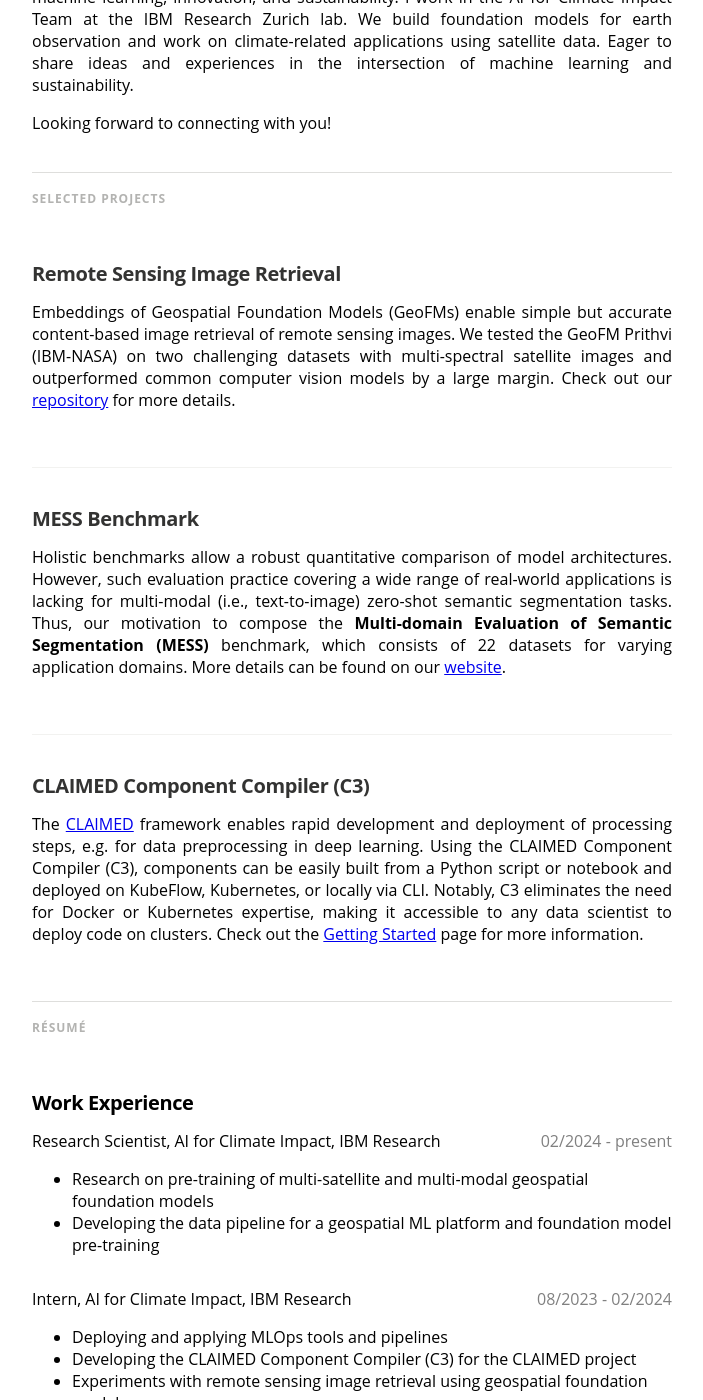
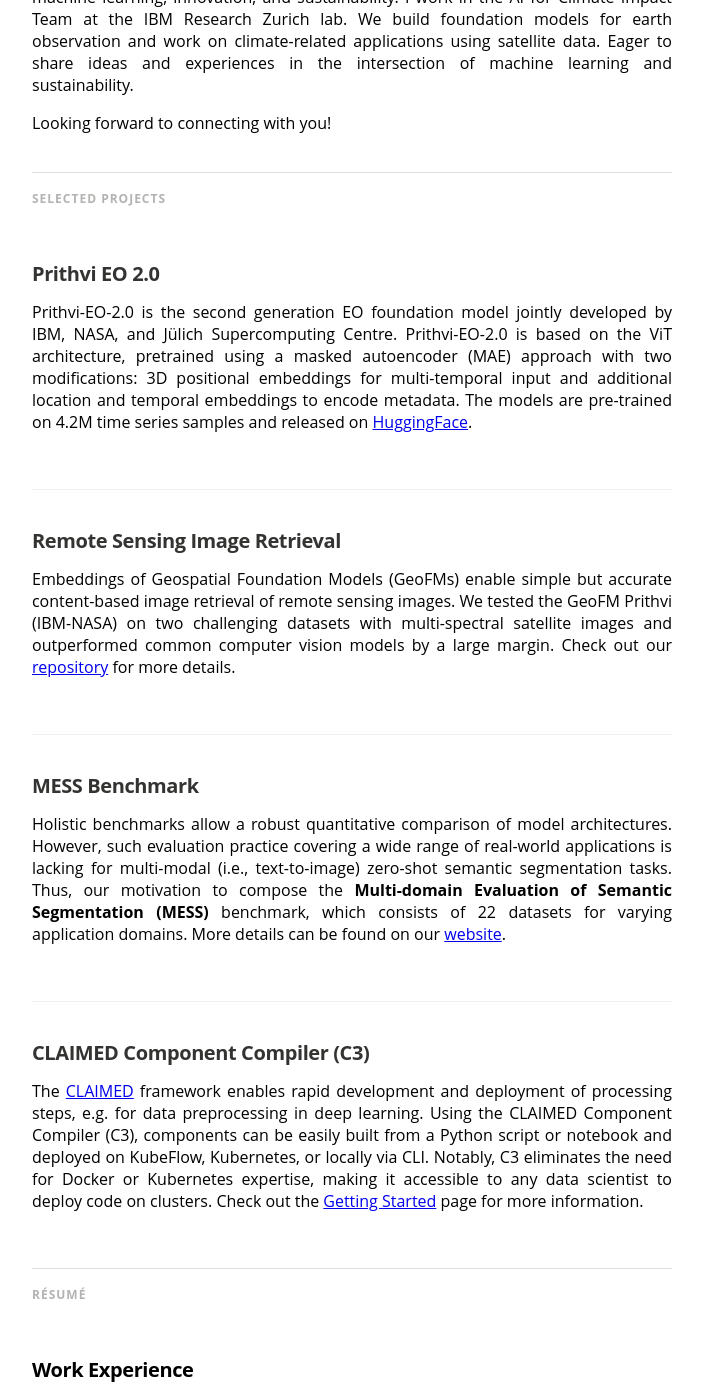
Before and after one commit to blumenstiel/blumenstiel.github.io, a Jekyll site: the page built from index.html, in a window 1280 px wide and 1400 px high, scrolled down 814 px. Shown: the whole window, without its empty margins (288-991 px from the left). Built offline with Jekyll 4.4.1, drawn with Linux system fonts in a browser that asks for light colours; nearby versions of some CDN libraries; some web fonts are replaced; the list of posts is cut into pages by our own code; some of the changed text lies outside the part shown.

Commit message:
Updated website

```diff
--- a/_config.yml
+++ b/_config.yml
@@ -51,7 +51,7 @@
     share_link:
 
   - icon:	google
-    url:	https://scholar.google.com/citations?user=UGynAs4AAAAJ&hl=de
+    url:	https://scholar.google.com/citations?user=sChSEKwAAAAJ&hl=de
     desc:	Google Scholar
     share_url:
     share_title:
@@ -71,6 +71,9 @@
   - Looking forward to connecting with you!
 
 selected:
+  - title: Prithvi EO 2.0
+    text: "Prithvi-EO-2.0 is the second generation EO foundation model jointly developed by IBM, NASA, and Jülich Supercomputing Centre. Prithvi-EO-2.0 is based on the ViT architecture, pretrained using a masked autoencoder (MAE) approach with two modifications: 3D positional embeddings for multi-temporal input and additional location and temporal embeddings to encode metadata. The models are pre-trained on 4.2M time series samples and released on <a href=https://huggingface.co/ibm-nasa-geospatial/Prithvi-EO-2.0-300M-TL>HuggingFace</a>."
+    url: https://huggingface.co/ibm-nasa-geospatial/Prithvi-EO-2.0-300M-TL
   - title: Remote Sensing Image Retrieval
     text: Embeddings of Geospatial Foundation Models (GeoFMs) enable simple but accurate content-based image retrieval of remote sensing images. We tested the GeoFM Prithvi (IBM-NASA) on two challenging datasets with multi-spectral satellite images and outperformed common computer vision models by a large margin. Check out our <a href=https://github.com/IBM/remote-sensing-image-retrieval>repository</a> for more details.
     url: https://github.com/IBM/remote-sensing-image-retrieval
@@ -90,7 +93,7 @@
   - Topic modeling of scientific paper using nltk and genism (Bachelor’s thesis)
 
 work:
-  - title: Research Scientist, AI for Climate Impact, IBM Research
+  - title: Research Software Engineer, AI for Climate Impact, IBM Research
     time: 02/2024 - present
     tasks:
       - Research on pre-training of multi-satellite and multi-modal geospatial foundation models
@@ -141,6 +144,8 @@
 publications:
   - text: "Blumenstiel, B., Moor, V., Kienzler, R., Brunschwiler, T. (2024). Multi-Spectral Remote Sensing Image Retrieval using Geospatial Foundation Models. <i>Proceedings of the IEEE International Geoscience and Remote Sensing Symposium (IGARSS).</i>"
     url: "https://arxiv.org/abs/2403.02059"
+  - text: "Szwarcman, D., Roy, S., Fraccaro, P., Gíslason, Þ. E., Blumenstiel, B., Ghosal, R., ... & Moreno, J. B. (2024). Prithvi-EO-2.0: A Versatile Multi-Temporal Foundation Model for Earth Observation Applications. arXiv preprint arXiv:2412.02732..</i>"
+    url: "https://arxiv.org/abs/2412.02732"
   - text: "Blumenstiel, B., Jakubik, J., Kühne, H., & Vössing, M. (2023). What a MESS: Multi-Domain Evaluation of Zero-Shot Semantic Segmentation. <i>Advances in Neural Information Processing Systems.</i>"
     url: "https://arxiv.org/abs/2306.15521"
   - text: "Kienzler, R., Blumenstiel, B., Nagy, Z. A., Mukkavilli, S. K., Schmude, J., Freitag, M., Behrendt, M., Civitarese, D. S.  & Hamann, H. (2023). TensorBank: Tensor Lakehouse for Foundation Model Training. <i>IEEE International Conference on Big Data.</i>"
```
